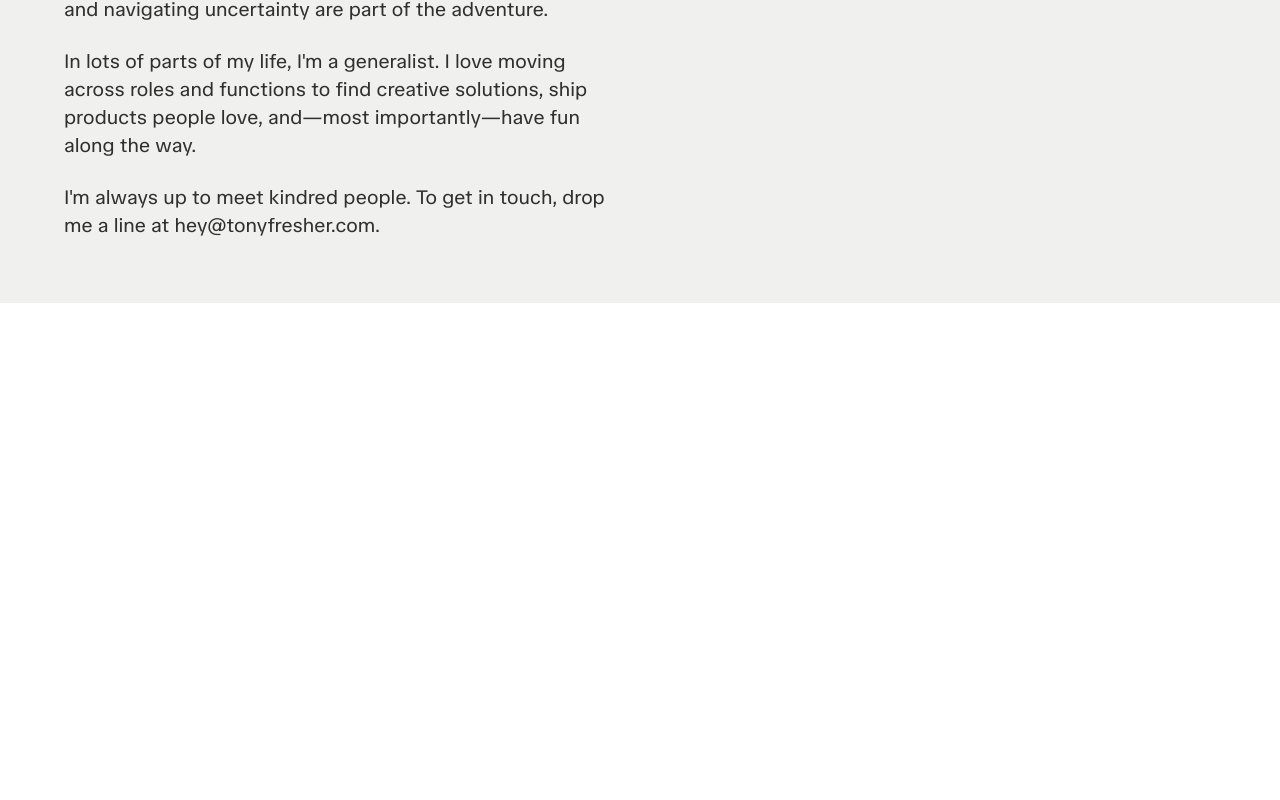
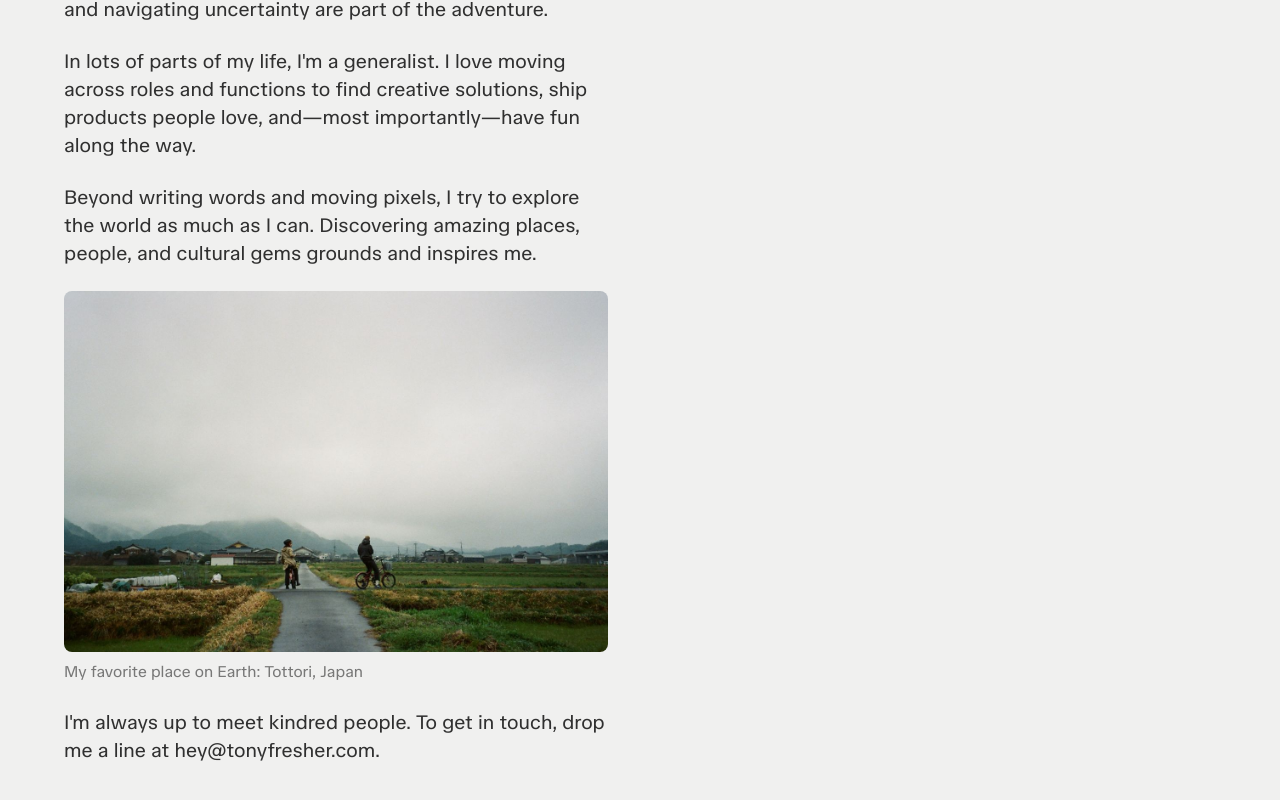
Before and after one commit to tonyfresher/tonyfresher-com, a Next.js app: page / in a window 1280 px wide. Shown: the part 1761-2561 px from the top of the page. Before the commit the page ends 2064 px from the top, so only its background shows below. Built offline with nearby package versions, Linux system fonts and the light colour scheme; no server answers.

Commit message:
Add Tottori

```diff
--- a/src/app/_home/components/about.mdx
+++ b/src/app/_home/components/about.mdx
@@ -15,4 +15,10 @@ Over the past 8 years in tech, I've learned I fit right in with fast-paced early
 
 In lots of parts of my life, I'm a generalist. I love moving across roles and functions to find creative solutions, ship products people love, and—most importantly—have fun along the way.
 
+Beyond writing words and moving pixels, I try to explore the world as much as I can. Discovering amazing places, people, and cultural gems grounds and inspires me.
+
+![Tottori](/story/tottori.jpg)
+
+<span className="caption">My favorite place on Earth: Tottori, Japan</span>
+
 I'm always up to meet kindred people. To get in touch, drop me a line at hey@tonyfresher.com.
```
Also changed, not shown: public/story/tottori.jpg (added).
